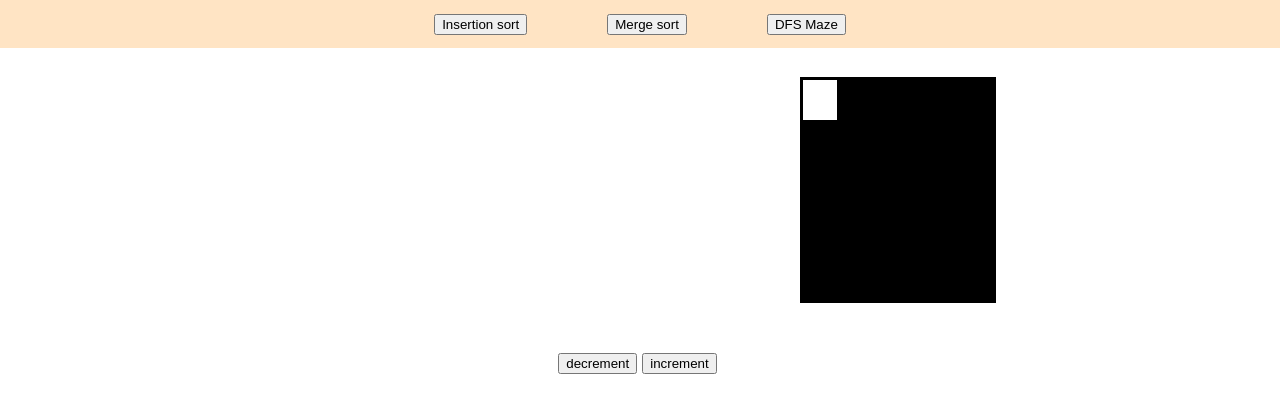
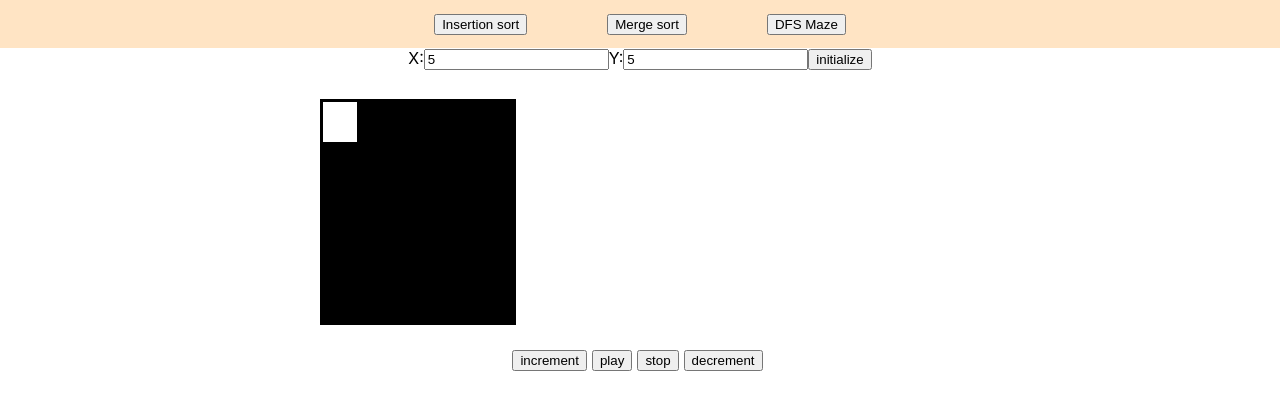
Before and after one commit to minimum-sauce/ADV, a React (Create React App) app in the folder adv/: page / in a window 1280 px wide. Both pictures are taken after a click on the button "DFS Maze". Shown: the top 412 px of the page. Built offline with nearby package versions, Linux system fonts and the light colour scheme.

Commit message:
WIP: working play button and changable size with some bugs

```diff
--- a/adv/src/App.tsx
+++ b/adv/src/App.tsx
@@ -1,6 +1,6 @@
 import React, {useState} from 'react';
 import Sorter from './components/Sorter'
-import { MazeMain } from './components/Maze';
+import { IterableMaze } from './components/Maze';
 
 import './style/App.css';
 import './style/array_style.css';
@@ -46,7 +46,7 @@ export default function App() {
       case "dfs_maze": {
         return (
           <div className='App' id="sorter">
-            <MazeMain />
+            <IterableMaze />
           </div>
         )
       }
--- a/adv/src/algorithms/maze_generator.tsx
+++ b/adv/src/algorithms/maze_generator.tsx
@@ -13,6 +13,8 @@ export interface Maze {
     walls: Array<Array<number>>;
     grid_graph: ListGraph;
     node_status: Array<State>;
+    width: number;
+    height: number;
 }
 
 function list_graph_deep_copy(graph: ListGraph) {
@@ -41,6 +43,8 @@ function init_maze(width: number, height: number): Maze {
         walls: grid_graph.node_neighburs,
         grid_graph: grid_graph,
         node_status: new Array<State>(grid_graph.size).fill(State.unvisited),
+        width,
+        height,
     };
 }
 
@@ -52,7 +56,9 @@ function maze_remove_wall(maze: Maze, node: number, neighbur: number) {
 }
 
 
-function maze_clone(maze: Maze) {
+function maze_clone(maze: Maze): Maze {
+    const width = maze.width;
+    const height = maze.height;
     const grid_graph = list_graph_deep_copy(maze.grid_graph);
     const node_status = [...maze.node_status];
     const walls = new Array<number[]>(maze.walls.length);
@@ -62,7 +68,9 @@ function maze_clone(maze: Maze) {
     return {
         grid_graph,
         node_status,
-        walls
+        walls,
+        width,
+        height,
     };
 
 }
--- a/adv/src/components/Maze.tsx
+++ b/adv/src/components/Maze.tsx
@@ -1,9 +1,11 @@
-import React from 'react';
+import React, { useEffect, useRef } from 'react';
 import { useState } from 'react';
 import { generate_maze, State, Maze} from '../algorithms/maze_generator';
 
 
-export function draw_maze(maze: Maze, x: number, y: number) {
+export function draw_maze(maze: Maze) {
+    const x = maze.width;
+    const y = maze.height;
     const set_id = (state: State): string => {
         return (state + " ");
     }
@@ -62,41 +64,81 @@ export function draw_maze(maze: Maze, x: number, y: number) {
 }
 
 
-export default function IterableMaze(x: number, y: number): [Maze, () => void, () => void] {
-    const [index, setIndex] = useState<number>(0);
-    const [mazes, _] = useState(generate_maze(x,y));
-    const [current_maze, setMaze] = useState<Maze>(mazes[0]);
+export const IterableMaze: React.FC = () => {
+    var timer_id: NodeJS.Timer;
+    const index = useRef(0);
+    const [x, setX] = useState(5);
+    const [y, setY] = useState(5);
+    const [maze_frames, setFrames] = useState(generate_maze(x, y));
+    const [current_maze, setMaze] = useState<Maze>(maze_frames[0]);
+    console.log("amount of frames: ", maze_frames.length);
+
+    function generate_new_maze(event: React.FormEvent<HTMLFormElement>, timer_id: NodeJS.Timer): void {
+        clearInterval(timer_id);
+        index.current = 0;
+        const new_maze = generate_maze(x, y);
+        setFrames(new_maze);
+        setMaze(new_maze[index.current]);
+        event.preventDefault();
+    }
+
+    const decrement_index = () => {
+        if (index.current > 0) {
+            index.current--;
+            setMaze(maze_frames[index.current]);
+        } else {
+            index.current = 0;
+        }
+    }
 
     const increment_index = () => {
-        if (index < mazes.length) {
-            setIndex(index + 1);
-            set_current_maze();
-        } else {}
-    }
-    const decrement_index = () => {
-        if (index > 0) {
-            setIndex(index - 1);
-            set_current_maze();
-        } else {}
-    }
-    const set_current_maze = () => {
-        setMaze(mazes[index]);
+        if (index.current < maze_frames.length - 1) {
+            index.current++;
+            setMaze(maze_frames[index.current]);
+        } else {
+            index.current = maze_frames.length - 1;
+        }
     }
 
-    return [current_maze, increment_index, decrement_index ];
-}
+    const play = () => {
+         setInterval(() => {
+            if (index.current < maze_frames.length) {
+                increment_index();
+                console.log("play index: ", index)
+            }
 
-export function MazeMain() {
-    const x = 5;
-    const y = 5;
-    const [current_maze, increment_index, decrement_index] = IterableMaze(x, y);
+        }, 500);
+    }
 
     return (
         <div className='interface'>
-            {draw_maze(current_maze, x, y)}
+            <form onSubmit={(e) => (generate_new_maze(e, timer_id))}>
+                <label>X:
+                <input
+                    type="number"
+                    value={x}
+                    min="1"
+                    defaultValue={5}
+                    onChange={(e)=>(setX(+e.target.value))}/>
+                </label>
+                <label>Y:
+                <input
+                    type="number"
+                    value={y}
+                    min="1"
+                    defaultValue={5}
+                    onChange={(e)=>(setY(+e.target.value))}/>
+                </label>
+                <input type="submit" value="initialize" className='btn btn-dark btn-block'/>
+            </form>
+            <div>
+            {draw_maze(current_maze)}
+            </div>
             <div className='buttons'>
+                <button className='increment' onClick={increment_index}>increment</button>
+                <button className='play' onClick={() => play()}>play</button>
+                <button className='stop' onClick={() => clearInterval(timer_id)}>stop</button>
                 <button className='decrement' onClick={decrement_index}>decrement</button>
-                <button className='increment' onClick={increment_index}>increment</button>
             </div>
         </div>
     );
--- a/adv/src/style/Maze.css
+++ b/adv/src/style/Maze.css
@@ -2,8 +2,8 @@
     border: 5px;
     border-color: black;
     margin-top: 30px;
-    margin-left: 800px;
-    margin-bottom: 50px;
+    margin-left: 25%;
+    margin-bottom: 10px;
     display: table;
 }
 
```
Also changed, not shown: 1 other file (tests, documents, lock files or other folders).
